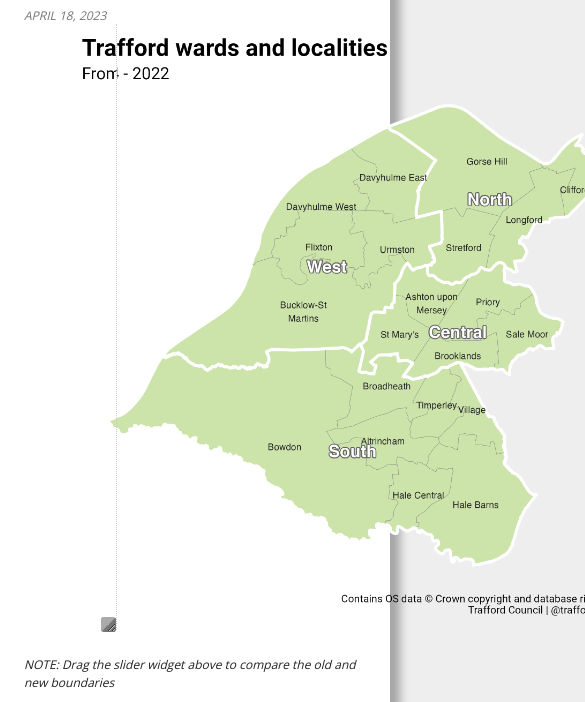
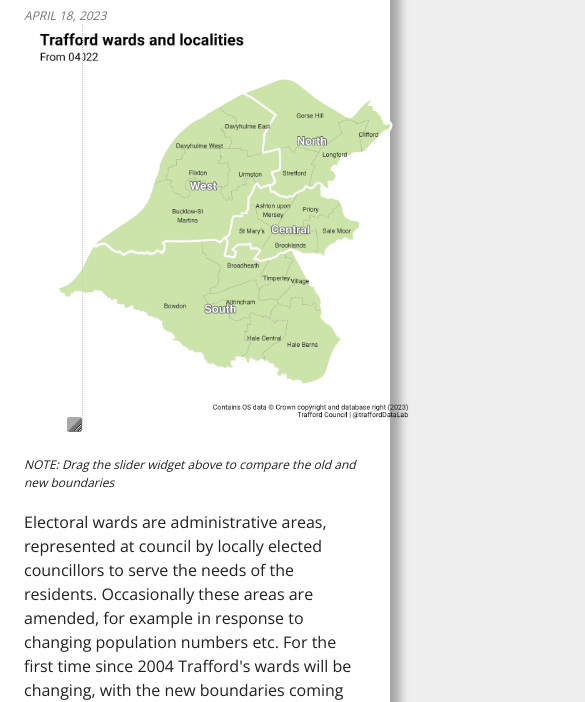
Before and after one commit to traffordDataLab/charticles, a plain HTML site: page 2023-04-18-new-trafford-wards/index.html in a window 390 px wide. Shown: the part 144-846 px from the top of the page, 585 px wide, since content can reach past the window. Drawn offline with nearby package versions, Linux system fonts and the light colour scheme.

Commit message:
Resizing the maps based on screen width to try to prevent horizontal scrolling. Amended some content, linked to the correct download files and added SEO content.

```diff
--- a/2023-04-18-new-trafford-wards/index.html
+++ b/2023-04-18-new-trafford-wards/index.html
@@ -3,8 +3,8 @@
     <head>
         <meta charset="UTF-8"/>
         <meta name="viewport" content="width=device-width, initial-scale=1.0, viewport-fit=cover"/>
-        <meta name="keywords" content=""/>
-        <meta name="description" content=""/>
+        <meta name="keywords" content="electoral, ward, localities, locality, boundaries, boundary, visualisation, charticle"/>
+        <meta name="description" content="Charticle visualising the changes to the ward and locality boundaries in Trafford"/>
 
         <title>Trafford's changing boundaries</title>
 
@@ -97,6 +97,73 @@
             {
                 display: block; /* This overrides the HTML hidden attribute so that the instructions on using the slider appear if CSS is enabled */
             }
+
+            /* Resizing the maps to ensure they don't extend beyond the container and cause horizontal scrolling */
+            @media (max-width:800px)
+            {
+                figure
+                {
+                    padding: 0 5% 0 5%;
+                    height: 500px;
+                }
+
+                #oldBoundaries, #newBoundaries
+                {
+                    position: absolute;
+                    width: 500px;
+                    height: 500px;
+                }
+
+                #newBoundaries
+                {
+                    max-width: 500px;
+                    background-size: 500px;
+                }
+            }
+
+            @media (max-width:600px)
+            {
+                figure
+                {
+                    padding: 0;
+                    height: 450px;
+                }
+
+                #oldBoundaries, #newBoundaries
+                {
+                    position: absolute;
+                    width: 450px;
+                    height: 450px;
+                }
+
+                #newBoundaries
+                {
+                    max-width: 450px;
+                    background-size: 450px;
+                }
+            }
+
+            @media (max-width:500px)
+            {
+                figure
+                {
+                    padding: 0;
+                    height: 400px;
+                }
+
+                #oldBoundaries, #newBoundaries
+                {
+                    position: absolute;
+                    width: 400px;
+                    height: 400px;
+                }
+
+                #newBoundaries
+                {
+                    max-width: 400px;
+                    background-size: 400px;
+                }
+            }
         </style>
     </head>
     <body>
@@ -122,7 +189,7 @@
                 </p>
 
                 <p>
-                    Electoral wards are administrative areas, represented at council by locally elected councillors to serve the needs of the residents. Occassionally these areas are amended, for example in response to changing population numbers etc. For the first time since 2004 Trafford's wards will be changing, with the new boundaries coming into force on 04 May 2023, coinciding with the Local Government Elections in England. There will still be 21 wards, however some of the names and areas they cover will change.
+                    Electoral wards are administrative areas, represented at council by locally elected councillors to serve the needs of the residents. Occasionally these areas are amended, for example in response to changing population numbers etc. For the first time since 2004 Trafford's wards will be changing, with the new boundaries coming into force on 04 May 2023, coinciding with the Local Government Elections in England. There will still be 21 wards, however some of the names and areas they cover will change.
                 </p>
                 <p>
                     To assist with the management of work that goes on across the borough, Trafford has historically grouped its wards into 4 larger areas known as <em>localities</em>, named &quot;<strong>Central</strong>&quot;, &quot;<strong>North</strong>&quot;, &quot;<strong>South</strong>&quot; and &quot;<strong>West&quot;</strong>. As the ward boundaries are changing, so too are the localities. The map images show the current ward and locality boundaries compared with the new.
@@ -143,13 +210,15 @@
                     <li><strong>South:</strong> Altrincham, Bowdon, Broadheath, Hale, Hale Barns &amp; Timperley South, Timperley Central, Timperley North</li>
                     <li><strong>West:</strong> Bucklow-St Martins, Davyhulme, Flixton, Urmston</li>
                 </ul>
+
+                <p>You can download the maps of the current and new boundaries as PNG images using the following &quot;<strong>OLD</strong>&quot; and &quot;<strong>NEW</strong>&quot; download options respectively, as well as the &quot;<strong>R</strong>&quot; script that created them.</p>
             </main>
 
             <footer>
                 <span class="hideContent" id="downloadsLabel">Download options:</span>
                 <ul id="downloads" aria-labelledby="downloadsLabel">
-                    <li><a href="data.csv" aria-label="Download the CSV data" class="labButton" download>CSV<span class="fas fa-download"></span></a></li>
-                    <li><a href="plot.png" aria-label="Download the PNG image" class="labButton" download>PNG<span class="fas fa-download"></span></a></li>
+                    <li><a href="plot_2004-2022.png" aria-label="Download the PNG image of the old boundaries" class="labButton" download>OLD<span class="fas fa-download"></span></a></li>
+                    <li><a href="plot_2023.png" aria-label="Download the PNG image of the new boundaries" class="labButton" download>NEW<span class="fas fa-download"></span></a></li>
                     <li><a href="script.R" aria-label="Download the R script code" class="labButton" download>R<span class="fas fa-download"></span></a></li>
                 </ul>
                 <a href="https://www.trafforddatalab.io/charticles.html" aria-label="Return to Trafford Data Lab charticles page"><img src="https://www.trafforddatalab.io/assets/logo/trafforddatalab_logo.svg" alt="Trafford Data Lab" width="93"/></a>
```
